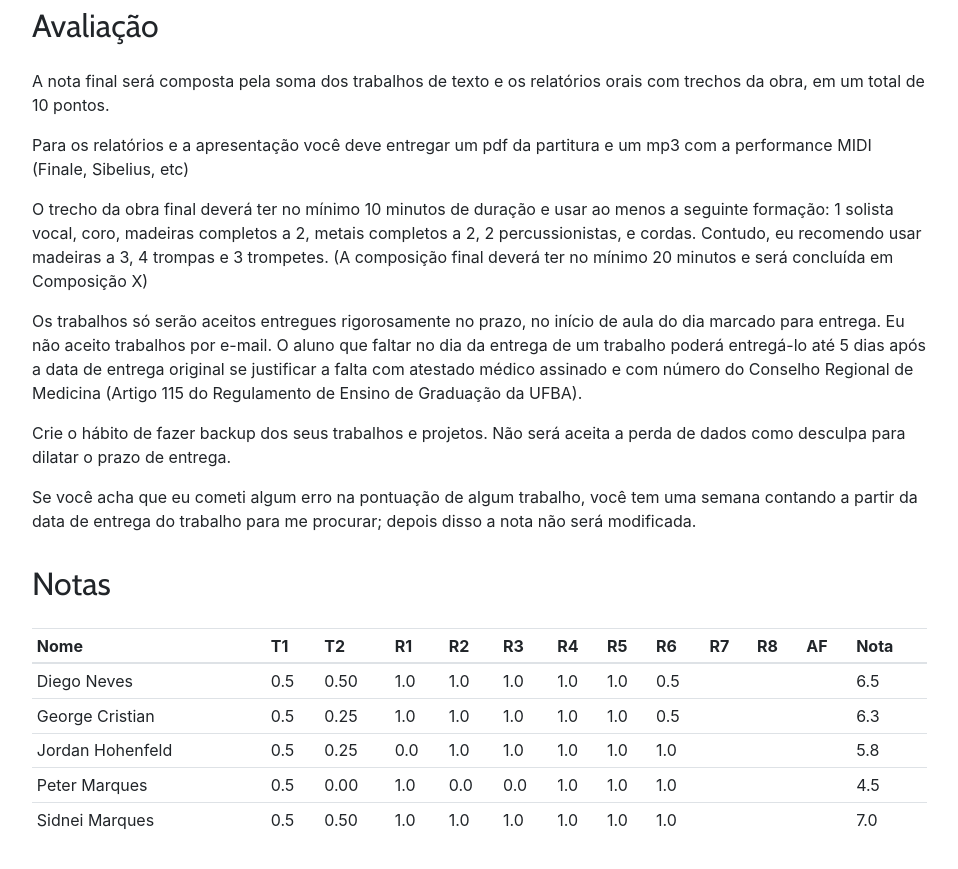
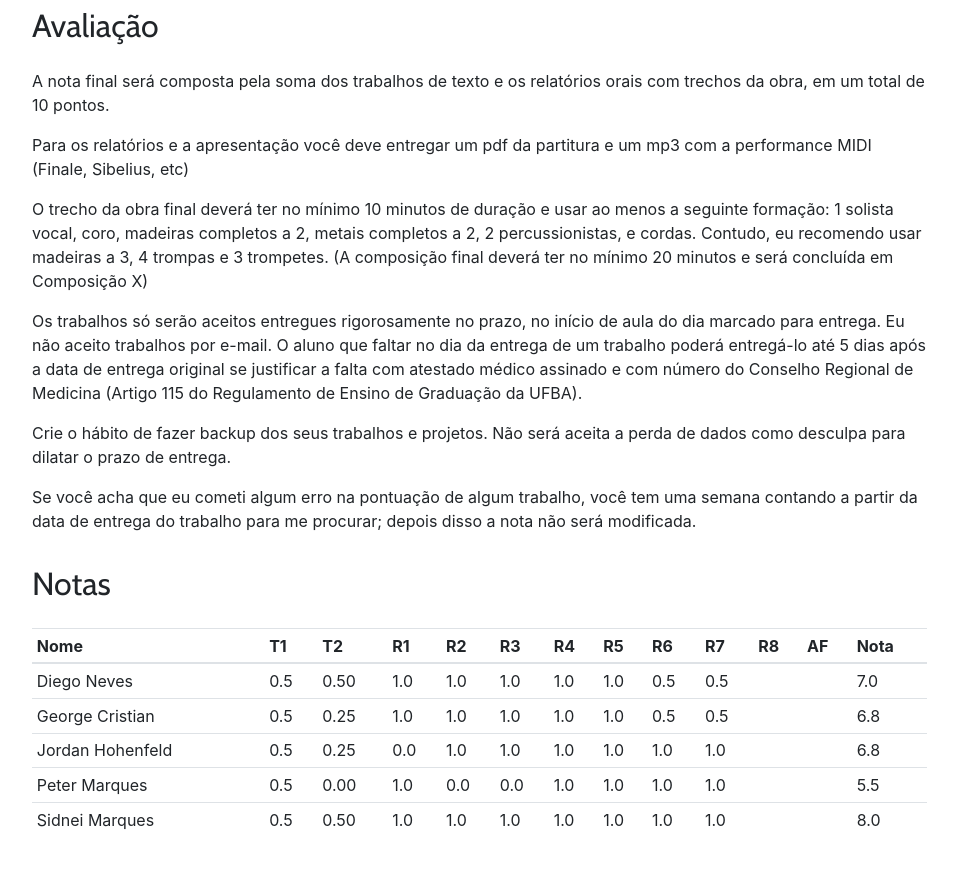
Before and after one commit to kroger/genosmus, a Jekyll site: the page built from _pedro/musb18.md, in a window 1280 px wide and 900 px high, scrolled down 1582 px. Shown: the top 869 px of the window, without its empty margins (68-1026 px from the left). Built offline with Jekyll 4.4.1, drawn with Linux system fonts in a browser that asks for light colours.

Commit message:
Notas alunos

```diff
--- a/_pedro/musb18.md
+++ b/_pedro/musb18.md
@@ -94,11 +94,11 @@
 
 | Nome              | T1 | T2 | R1 | R2 | R3 | R4 | R5 | R6 | R7 | R8 | AF | Nota |
 |:------------------|:---|:---|:---|:---|:---|:---|:---|:---|:---|:---|:---|:-----|
-| Diego Neves       | 0.5|0.50| 1.0| 1.0| 1.0| 1.0| 1.0| 0.5|    |    |    | =sum |
-| George Cristian   | 0.5|0.25| 1.0| 1.0| 1.0| 1.0| 1.0| 0.5|    |    |    | =sum |
-| Jordan Hohenfeld  | 0.5|0.25| 0.0| 1.0| 1.0| 1.0| 1.0| 1.0|    |    |    | =sum |
-| Peter Marques     | 0.5|0.00| 1.0| 0.0| 0.0| 1.0| 1.0| 1.0|    |    |    | =sum |
-| Sidnei Marques    | 0.5|0.50| 1.0| 1.0| 1.0| 1.0| 1.0| 1.0|    |    |    | =sum |
+| Diego Neves       | 0.5|0.50| 1.0| 1.0| 1.0| 1.0| 1.0| 0.5| 0.5|    |    | =sum |
+| George Cristian   | 0.5|0.25| 1.0| 1.0| 1.0| 1.0| 1.0| 0.5| 0.5|    |    | =sum |
+| Jordan Hohenfeld  | 0.5|0.25| 0.0| 1.0| 1.0| 1.0| 1.0| 1.0| 1.0|    |    | =sum |
+| Peter Marques     | 0.5|0.00| 1.0| 0.0| 0.0| 1.0| 1.0| 1.0| 1.0|    |    | =sum |
+| Sidnei Marques    | 0.5|0.50| 1.0| 1.0| 1.0| 1.0| 1.0| 1.0| 1.0|    |    | =sum |
 {: .table .table-sm }
 
 
```
